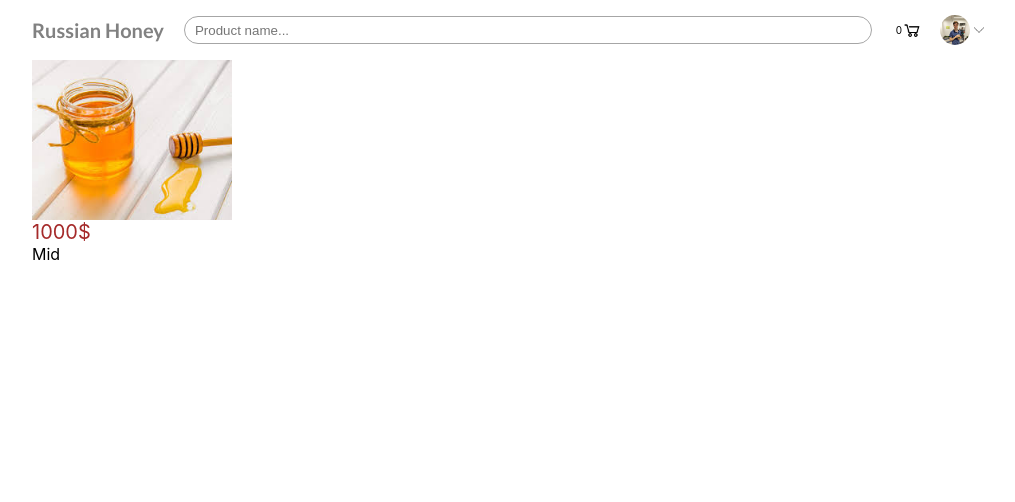
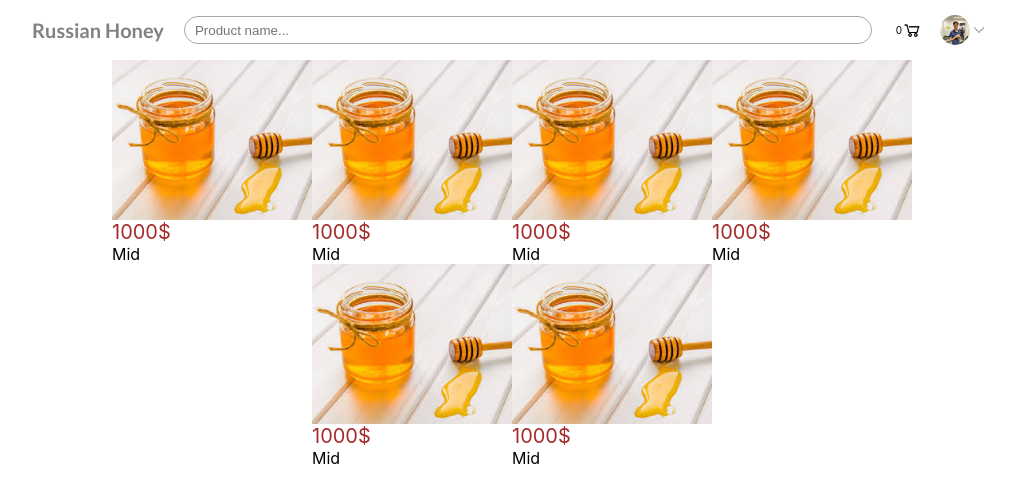
Before and after one commit to Hardelele/e-commerce, a React (Create React App) app: page / in a window 1280 px wide. Shown: the top 502 px of the page, without its empty margins (128-1143 px from the left). Built offline with nearby package versions, Linux system fonts and the light colour scheme.

Commit message:
Multiply products and change name

```diff
--- a/src/application/pages/Home.page.tsx
+++ b/src/application/pages/Home.page.tsx
@@ -1,12 +1,18 @@
 import React from 'react';
 import Product from "../components/product/Product";
+import './home.page.css'
 
-const Home = () => {
+const HomePage = () => {
     return (
         <div className="home-page">
+            <Product/>
+            <Product/>
+            <Product/>
+            <Product/>
+            <Product/>
             <Product/>
         </div>
     );
 };
 
-export default Home;
+export default HomePage;
--- /dev/null
+++ b/src/application/pages/home.page.css
@@ -0,0 +1,5 @@
+.home-page {
+    flex-direction: row;
+    flex-wrap: wrap;
+    justify-content: center;
+}
```
